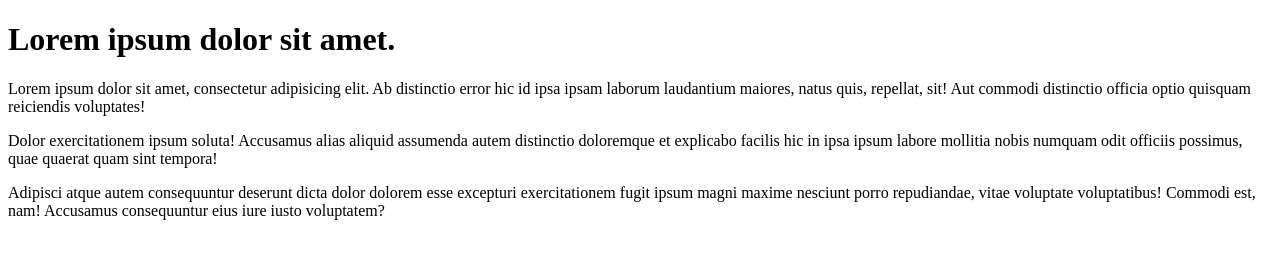
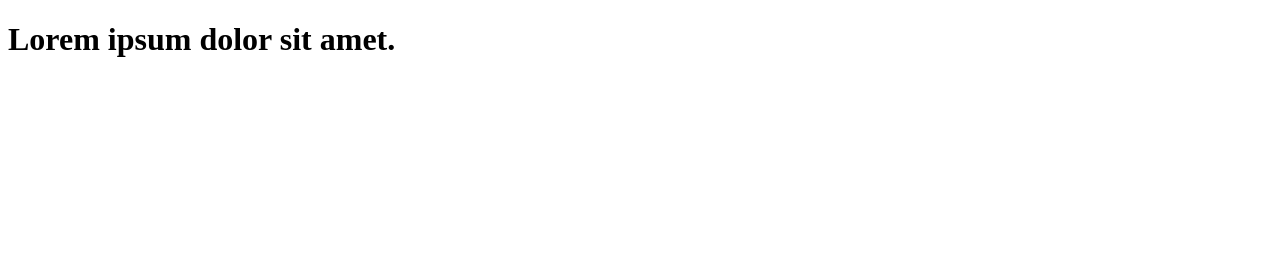
Before and after one commit to DevCSS/test, a plain HTML site: page index.html in a window 1280 px wide. Drawn offline with Linux system fonts and the light colour scheme.

Commit message:
second commit

```diff
--- a/index.html
+++ b/index.html
@@ -6,14 +6,5 @@
 </head>
 <body>
     <h1>Lorem ipsum dolor sit amet.</h1>
-    <p>Lorem ipsum dolor sit amet, consectetur adipisicing elit. Ab distinctio error hic id ipsa ipsam laborum
-        laudantium maiores, natus quis, repellat, sit! Aut commodi distinctio officia optio quisquam reiciendis
-        voluptates!</p>
-    <p>Dolor exercitationem ipsum soluta! Accusamus alias aliquid assumenda autem distinctio doloremque et explicabo
-        facilis hic in ipsa ipsum labore mollitia nobis numquam odit officiis possimus, quae quaerat quam sint
-        tempora!</p>
-    <p>Adipisci atque autem consequuntur deserunt dicta dolor dolorem esse excepturi exercitationem fugit ipsum magni
-        maxime nesciunt porro repudiandae, vitae voluptate voluptatibus! Commodi est, nam! Accusamus consequuntur eius
-        iure iusto voluptatem?</p>
 </body>
 </html>
```
